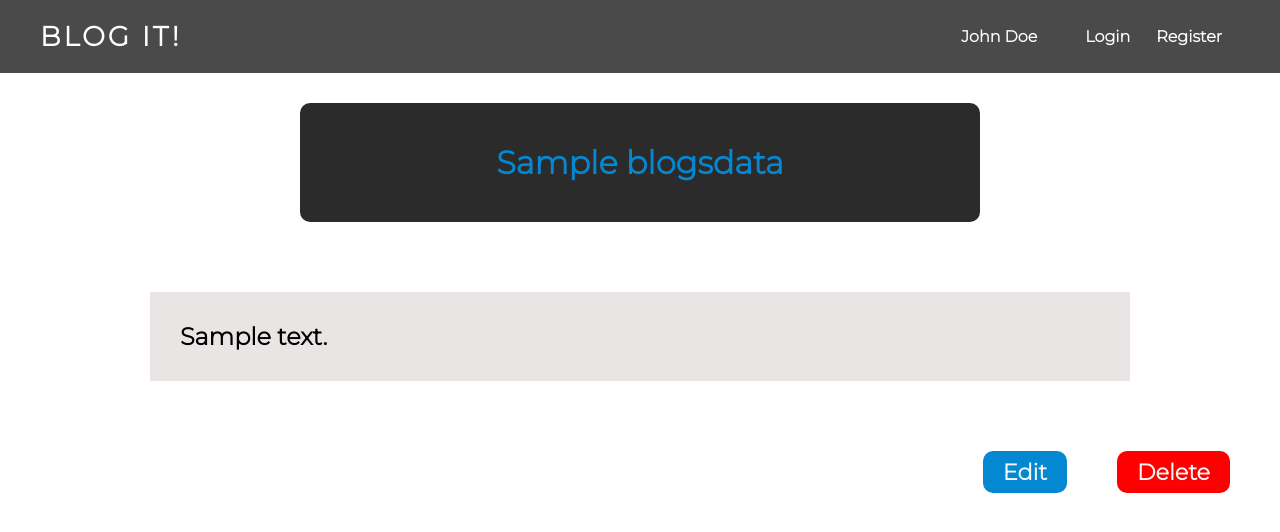
After one commit to RChaubey16/Blogging-Website, a PHP site: page /blogPage.php in a window 1280 px wide. The commit adds this page. Shown: the top 532 px of the page. Run offline with PHP 8.4, Linux system fonts and the light colour scheme; tables that the repository leaves empty or names only in its code hold one stand-in row (values such as "Sample post").

Commit message:
Delete and update Blog functionality established

```diff
--- /dev/null
+++ b/blogPage.php
@@ -0,0 +1,34 @@
+<?php
+    include "dbLogic.php";
+?>
+<?php require_once('partials\header.php') ?>
+
+
+    <title>BlogIt | Blog</title>
+</head>
+<body>
+
+    <!-- Navbar -->
+    <?php include('partials\navbar.php')?>
+
+    <div class = "blog-container">
+        <?php foreach($query as $q) { ?>
+            <div class="">
+                <h1 id = "heading"><?php echo $q['title']; ?></h1>
+            </div>
+
+            <p class='blog-content'><?php echo $q['content']; ?></p>
+
+            <div class='action-btns'>
+                <a href="editBlog.php?id=<?php echo $q['id']?>" >Edit</a>
+                <form method = "POST">
+                    <input type='text' hidden name = "id" value = "<?php echo $q['id']; ?>">
+                    <button name = "delete" id='delete-post-btn'>Delete</button>
+                </form>
+            </div>
+
+        <?php } ?>
+    </div>
+
+</body>
+</html>
--- a/dbLogic.php
+++ b/dbLogic.php
@@ -25,4 +25,37 @@
         exit();
     }
 
+     // edit page query
+     if (isset($_REQUEST['id'])){
+        $id = $_REQUEST['id'];
+
+        $sql = "SELECT * FROM blogsdata WHERE id = $id";
+        $query = mysqli_query($conn, $sql);
+    }
+
+    // update the blog query
+    if (isset($_REQUEST['update'])){
+        $id = $_REQUEST['id'];
+        $title = $_REQUEST['title'];
+        $content = $_REQUEST['content'];
+
+        $sql = "UPDATE blogsdata SET title = '$title', content = '$content'
+         WHERE id = $id";
+        mysqli_query($conn, $sql);
+
+        header("Location: index.php?info=updated");
+        exit();
+    }
+
+    // Delete the blog query
+    if (isset($_REQUEST['delete'])){
+        $id = $_REQUEST['id'];
+
+        $sql = "DELETE FROM blogsdata WHERE id = $id";
+        $query = mysqli_query($conn, $sql);
+
+        header("Location: index.php?info=deleted");
+        exit();
+    }
+
 ?>
--- a/partials/header.php
+++ b/partials/header.php
@@ -4,4 +4,4 @@
     <meta charset="UTF-8">
     <meta http-equiv="X-UA-Compatible" content="IE=edge">
     <meta name="viewport" content="width=device-width, initial-scale=1.0">
-    <link rel="stylesheet" href="static\css\index.css">
+    <link rel="stylesheet" href="static\css\index.css?v=<?php echo time(); ?>">
--- a/static/css/index.css
+++ b/static/css/index.css
@@ -193,3 +193,58 @@ nav .nav-links ul li:hover {
 .create-post-title:focus {
   outline: none;
 }
+
+/* blogPage */
+
+#heading {
+  text-align: center;
+  margin: 30px 300px;
+  padding: 40px;
+  color: #0488d1;
+  background-color: #2c2b2b;
+  border-radius: 10px;
+}
+
+.blog-content {
+  padding: 30px;
+  margin: 70px 150px;
+  font-size: 1.5rem;
+  font-weight: 700;
+  background-color: rgb(233, 229, 229);
+}
+
+.action-btns {
+  display: flex;
+  justify-content: flex-end;
+}
+
+.action-btns a {
+  padding: 7px 20px;
+  margin-right: 50px;
+  text-decoration: none;
+  color: whitesmoke;
+  font-size: 1.4rem;
+  font-weight: 600;
+  border-radius: 10px;
+  background-color: #0488d1;
+}
+
+.action-btns a:hover {
+  background-color: #034f77;
+}
+
+#delete-post-btn {
+  padding: 7px 20px;
+  margin-right: 50px;
+  text-decoration: none;
+  color: whitesmoke;
+  font-size: 1.4rem;
+  font-weight: 600;
+  border-radius: 10px;
+  background-color: red;
+  border: 0;
+}
+
+#delete-post-btn:hover {
+  background-color: rgb(133, 29, 29);
+}
```
Also changed, not shown: editBlog.php (added, +30 -0 lines), index.php (+5 -5 lines).
